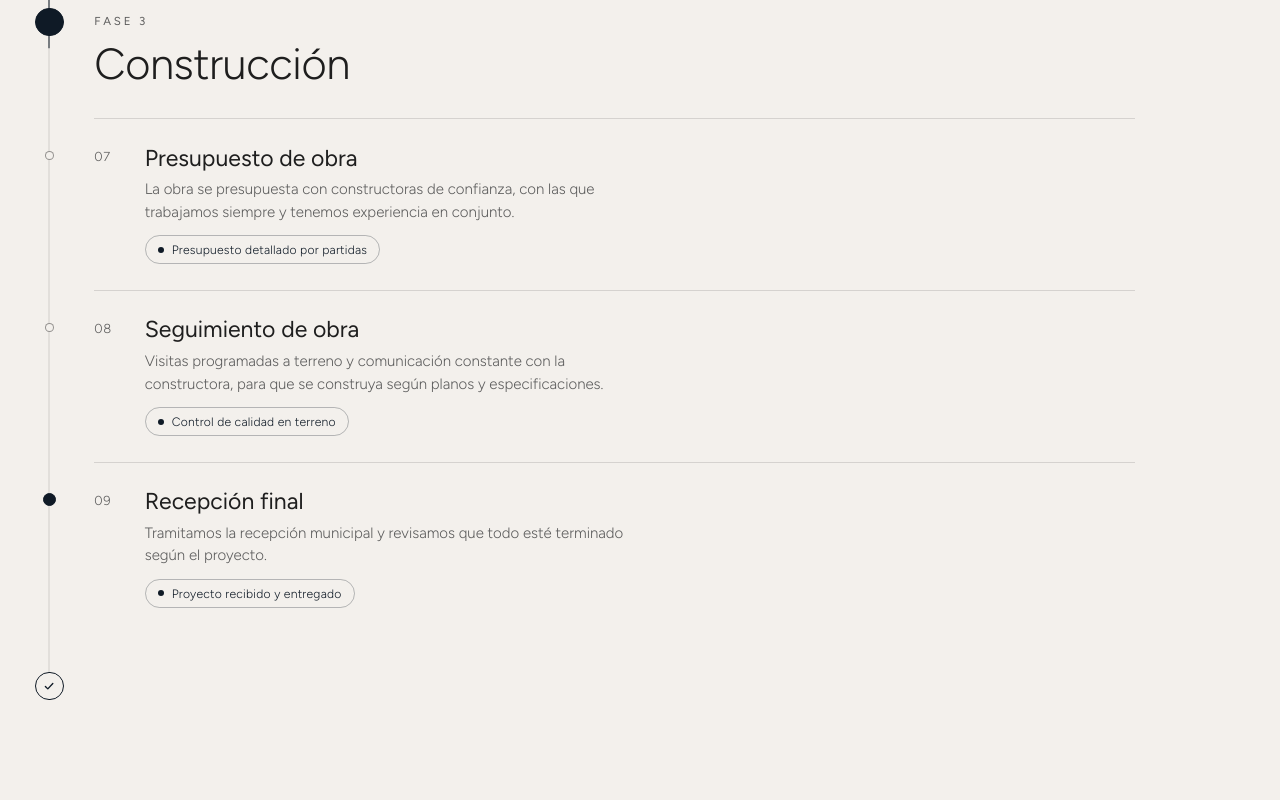
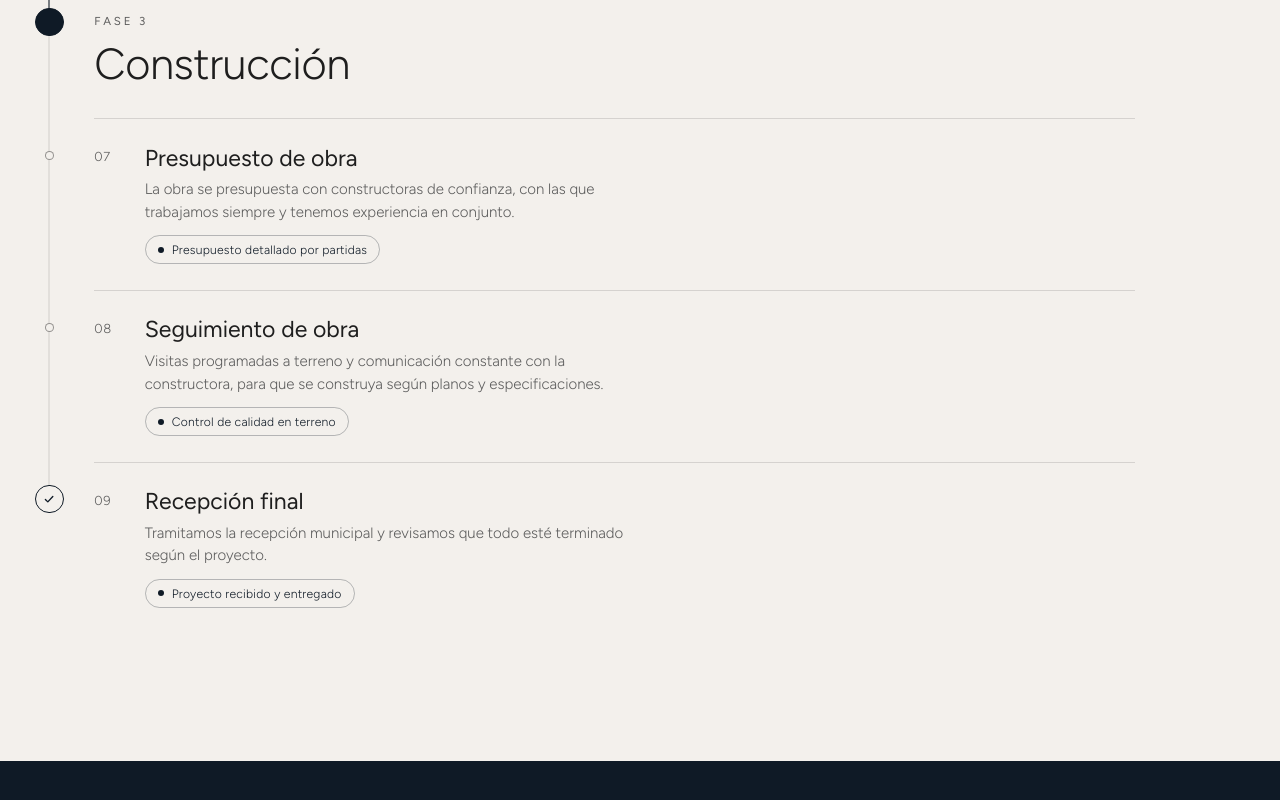
Before and after one commit to gartech84/Web-arteche, a website: page metodologia.html in a window 1280 px wide. Shown: the part 1984-2784 px from the top of the page. Drawn offline with Linux system fonts and the light colour scheme.

Commit message:
Add files via upload

```diff
--- a/metodologia.html
+++ b/metodologia.html
@@ -296,13 +296,11 @@ img{display:block;max-width:100%}
 
 .icons svg .fillp{fill:#fff;stroke:none}
 
-/* Remate de la línea: círculo con check, del tamaño de los puntos de fase */
-.flow-track{bottom:calc(var(--rail) / 2)}
-.flow-end{position:relative;height:var(--rail);margin-top:clamp(28px,3vw,44px)}
-.end-dot{position:absolute;left:var(--x);top:50%;width:var(--rail);height:var(--rail);margin:calc(var(--rail) / -2) 0 0 calc(var(--rail) / -2);border-radius:50%;background:var(--cream);border:1px solid var(--navy);display:flex;align-items:center;justify-content:center;transition:background .5s}
-.end-dot svg{width:62%;height:62%;fill:none;stroke:var(--navy);stroke-width:2;stroke-linecap:round;stroke-linejoin:round;transition:stroke .5s}
-.flow-end.on .end-dot{background:var(--navy)}
-.flow-end.on .end-dot svg{stroke:#fff}
+/* Remate de la línea: la etapa 09 (recepción municipal) es el círculo con check */
+.step-last .step-dot{width:var(--rail);height:var(--rail);margin:calc(var(--rail) / -2) 0 0 calc(var(--rail) / -2);background:var(--cream);border:1px solid var(--navy);display:flex;align-items:center;justify-content:center;transition:background .5s}
+.step-last .step-dot svg{width:62%;height:62%;fill:none;stroke:var(--navy);stroke-width:2;stroke-linecap:round;stroke-linejoin:round;transition:stroke .5s}
+.step-last.on .step-dot{background:var(--navy);border-color:var(--navy)}
+.step-last.on .step-dot svg{stroke:#fff}
 
 </style>
 <script>document.documentElement.classList.add('js')</script>
@@ -390,13 +388,12 @@ img{display:block;max-width:100%}
                 <span class="step-n">08</span><h4 class="step-t">Seguimiento de obra</h4>
                 <p class="step-d">Visitas programadas a terreno y comunicación constante con la constructora, para que se construya según planos y especificaciones.</p>
                 <span class="step-outs"><span class="step-out">Control de calidad en terreno</span></span></li>
-              <li class="step step-last"><span class="step-dot" aria-hidden="true"></span>
+              <li class="step step-last"><span class="step-dot" aria-hidden="true"><svg viewBox="0 0 24 24"><path d="M6.5 12.5l3.6 3.6 7.4-8"/></svg></span>
                 <span class="step-n">09</span><h4 class="step-t">Recepción final</h4>
                 <p class="step-d">Tramitamos la recepción municipal y revisamos que todo esté terminado según el proyecto.</p>
                 <span class="step-outs"><span class="step-out">Proyecto recibido y entregado</span></span></li>
             </ol>
           </li>
-          <li class="flow-end" aria-hidden="true"><span class="end-dot"><svg viewBox="0 0 24 24"><path d="M6.5 12.5l3.6 3.6 7.4-8"/></svg></span></li>
         </ol>
       </div>
     </div>
@@ -495,14 +492,16 @@ img{display:block;max-width:100%}
 /* Diagrama de proceso: la línea se completa y los puntos se encienden al avanzar */
 (function(){
   var flow=document.getElementById('flow'); if(!flow) return;
-  var fill=flow.querySelector('.flow-fill'), nodes=flow.querySelectorAll('.phase,.step,.flow-end');
+  var track=flow.querySelector('.flow-track'), fill=flow.querySelector('.flow-fill'), nodes=flow.querySelectorAll('.phase,.step'), end=flow.querySelector('.step-last .step-dot');
   var reduce=window.matchMedia('(prefers-reduced-motion: reduce)').matches;
   function update(){
     var r=flow.getBoundingClientRect(), vh=window.innerHeight, mark=vh*0.6;
-    var p=Math.min(1,Math.max(0,(mark-r.top)/r.height));
+    if(end){var e=end.getBoundingClientRect(); track.style.bottom=Math.max(0,r.bottom-(e.top+e.height/2))+'px';}
+    var t=track.getBoundingClientRect();
+    var p=Math.min(1,Math.max(0,(mark-t.top)/(t.height||1)));
     fill.style.setProperty('--p', reduce?1:p);
     nodes.forEach(function(n){
-      var d=n.querySelector(':scope > .phase-head .phase-dot, :scope > .step-dot, :scope > .end-dot'); if(!d) return;
+      var d=n.querySelector(':scope > .phase-head .phase-dot, :scope > .step-dot'); if(!d) return;
       n.classList.toggle('on', reduce || d.getBoundingClientRect().top < mark);
     });
   }
```
